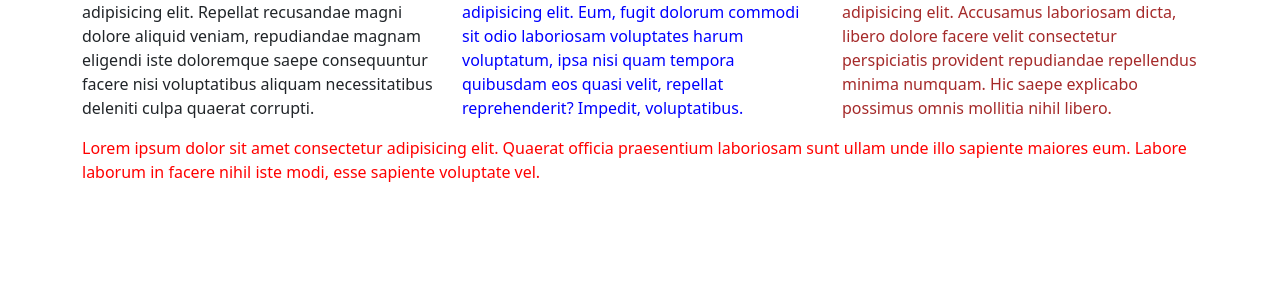
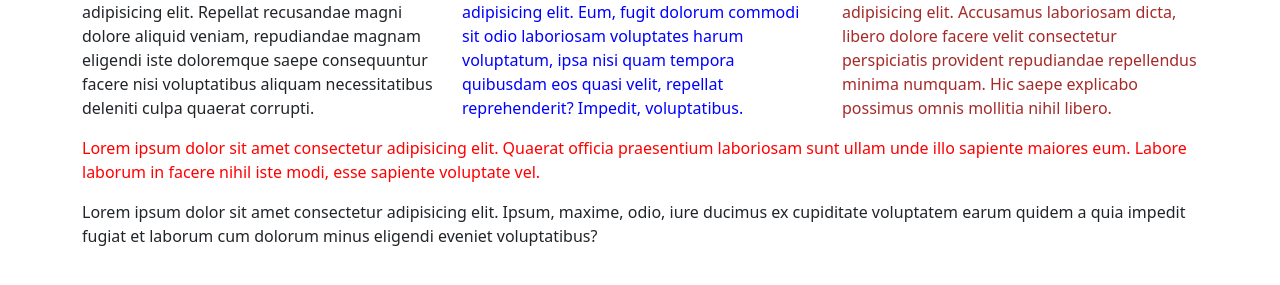
Before and after one commit to jorgegomezcarrillo/practicas-git, a plain HTML site: page index.html in a window 1280 px wide. Shown: the part 139-424 px from the top of the page. Drawn offline with nearby package versions, Linux system fonts and the light colour scheme.

Commit message:
feat: footer

```diff
--- a/index.html
+++ b/index.html
@@ -63,5 +63,12 @@
         sapiente maiores eum. Labore laborum in facere nihil iste modi, esse sapiente voluptate vel.
       </p>
     </div>
+
+    <footer>
+      <p>
+        Lorem ipsum dolor sit amet consectetur adipisicing elit. Ipsum, maxime, odio, iure ducimus ex cupiditate voluptatem earum
+        quidem a quia impedit fugiat et laborum cum dolorum minus eligendi eveniet voluptatibus?
+      </p>
+    </footer>
   </div>
 </html>
```
